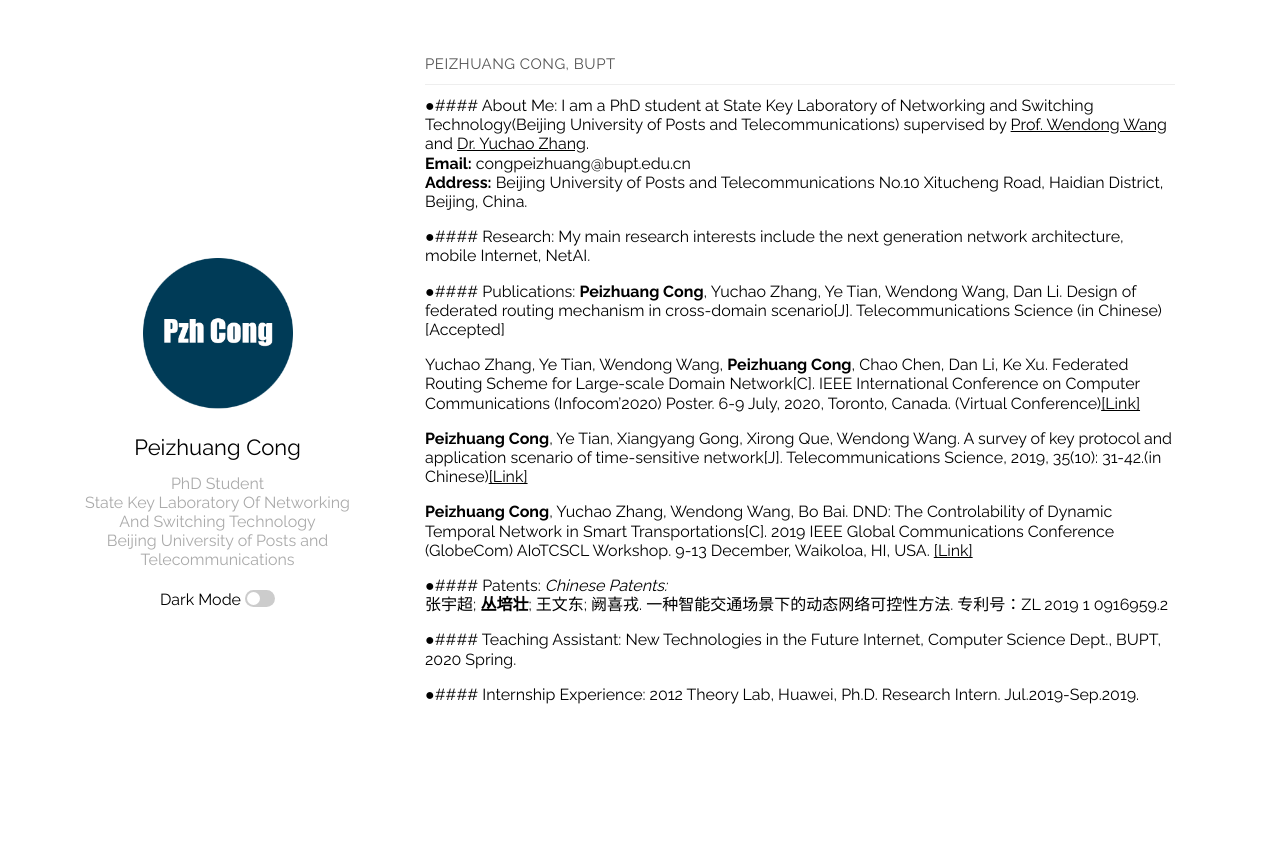
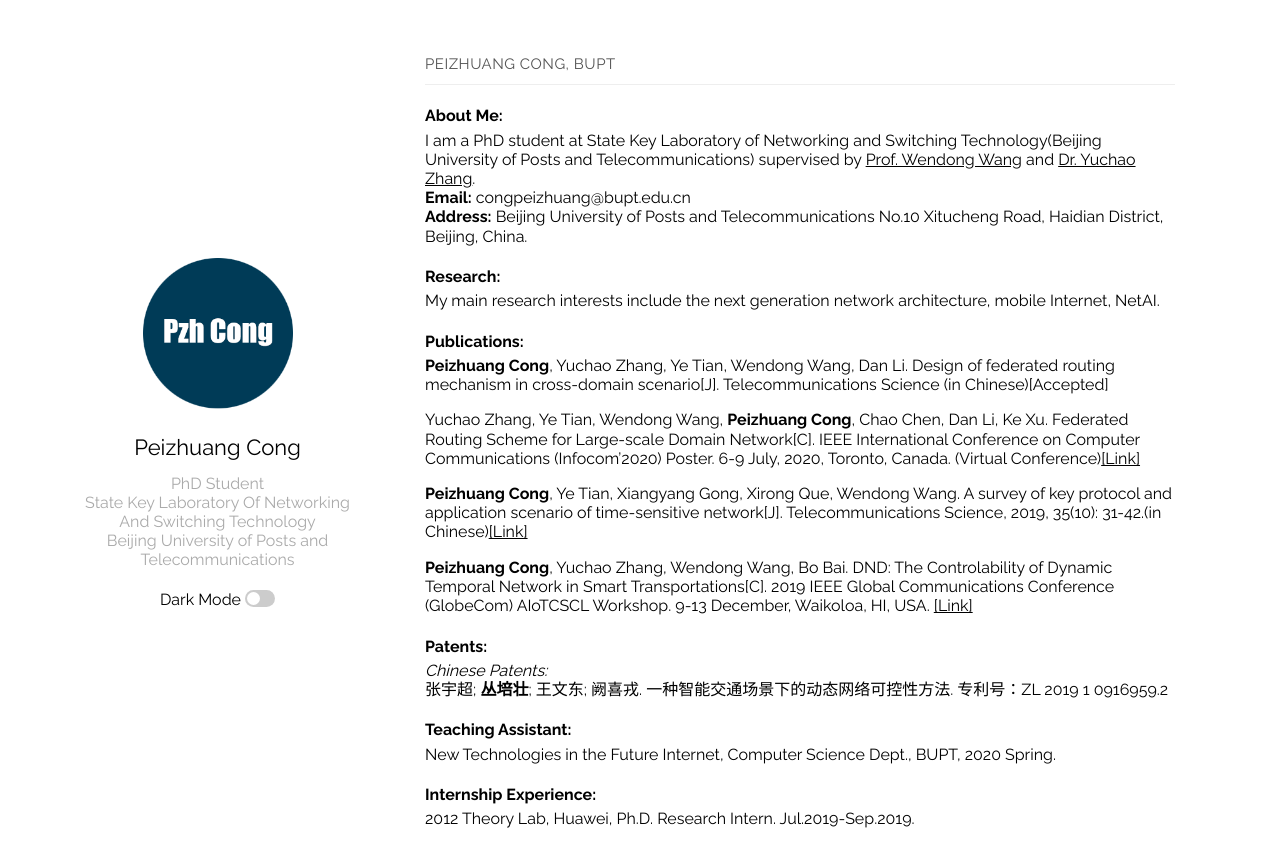
Before and after one commit to congpeizhuang/congpeizhuang.github.io, a Jekyll site: the page built from index.md, in a window 1280 px wide. Shown: the top 867 px of the page. Built offline with Jekyll 4.4.1, drawn with Linux system fonts in a browser that asks for light colours.

```diff
--- a/index.md
+++ b/index.md
@@ -1,15 +1,15 @@
 ---
 layout: home
 ---
-●#### About Me:
+#### About Me:
 I am a PhD student at State Key Laboratory of Networking and Switching Technology(Beijing University of Posts and Telecommunications) supervised by [Prof. Wendong Wang](https://int.bupt.edu.cn/content/content.php?p=6_16_116) and [Dr. Yuchao Zhang](http://yuchaozhang.weebly.com/).
 **Email:** congpeizhuang@bupt.edu.cn
 **Address:** Beijing University of Posts and Telecommunications No.10 Xitucheng Road, Haidian District, Beijing, China.
 
-●#### Research:
+#### Research:
 My main research interests include the next generation network architecture, mobile Internet, NetAI.
 
-●#### Publications:
+#### Publications:
 **Peizhuang Cong**, Yuchao Zhang, Ye Tian, Wendong Wang, Dan Li. Design of federated routing mechanism in cross-domain scenario[J]. Telecommunications Science (in Chinese)[Accepted]
 
 Yuchao Zhang, Ye Tian, Wendong Wang, **Peizhuang Cong**, Chao Chen, Dan Li, Ke Xu. Federated Routing Scheme for Large-scale Domain Network[C]. IEEE International Conference on Computer Communications (Infocom'2020) Poster. 6-9 July, 2020, Toronto, Canada. (Virtual Conference)[[Link]](https://ieeexplore.ieee.org/abstract/document/9162750)
@@ -18,13 +18,13 @@ Yuchao Zhang, Ye Tian, Wendong Wang, **Peizhuang Cong**, Chao Chen, Dan Li, Ke X
 
 **Peizhuang Cong**, Yuchao Zhang, Wendong Wang, Bo Bai. DND: The Controlability of Dynamic Temporal Network in Smart Transportations[C]. 2019 IEEE Global Communications Conference (GlobeCom) AIoTCSCL Workshop. 9-13 December, Waikoloa, HI, USA. [[Link]](https://ieeexplore.ieee.org/abstract/document/9024562)
 
-●#### Patents:
+#### Patents:
 *Chinese Patents:*
 张宇超; **丛培壮**; 王文东; 阙喜戎. 一种智能交通场景下的动态网络可控性方法. 专利号：ZL 2019 1 0916959.2
 
-●#### Teaching Assistant:
+#### Teaching Assistant:
 New Technologies in the Future Internet, Computer Science Dept., BUPT, 2020 Spring.
 
 
-●#### Internship Experience:
+#### Internship Experience:
 2012 Theory Lab, Huawei, Ph.D. Research Intern. Jul.2019-Sep.2019.
```
